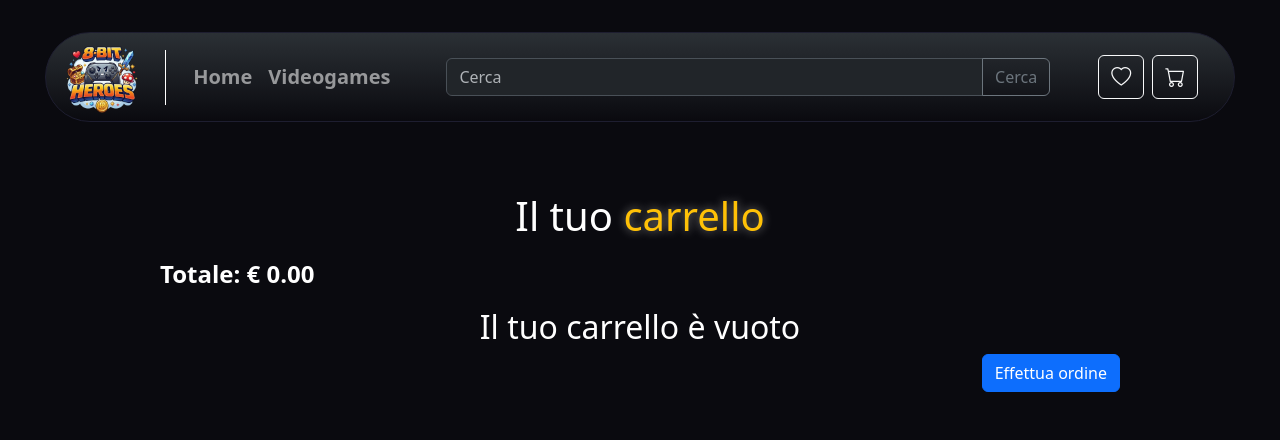
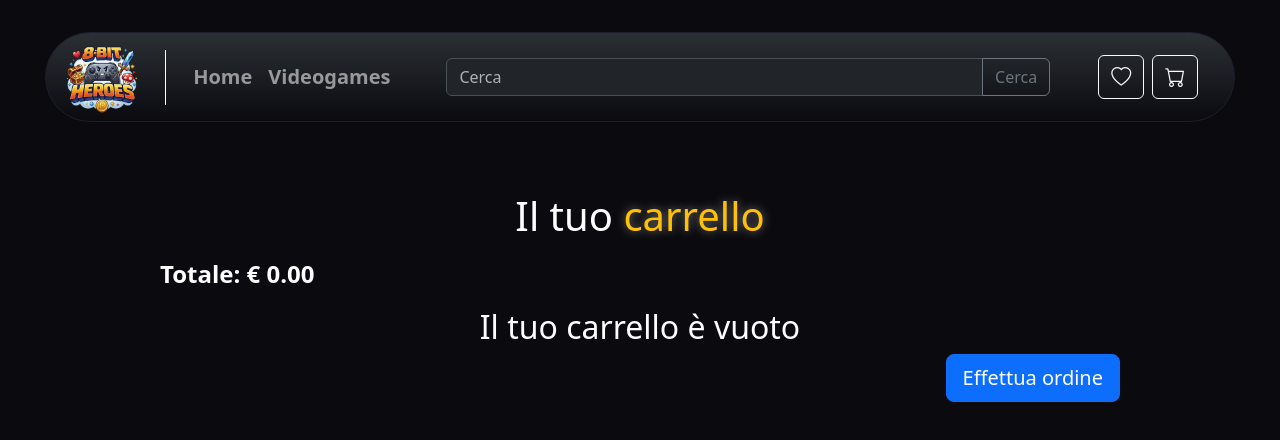
Before and after one commit to mattia-galasso/8_bit_heroes_frontend, a React (Vite) app: page /cart in a window 1280 px wide. Shown: the top 440 px of the page. Built offline with nearby package versions, Linux system fonts and the light colour scheme.

Commit message:
edit: size button to order

```diff
--- a/src/pages/Cart.jsx
+++ b/src/pages/Cart.jsx
@@ -91,7 +91,7 @@ export default function Cart() {
 
 
         <div className='d-flex justify-content-end mt-2'>
-          <button onClick={() => setOpenForm(true)} className='btn btn-primary'>Effettua ordine</button>
+          <button onClick={() => setOpenForm(true)} className='btn btn-primary btn-lg'>Effettua ordine</button>
         </div>
       </div>
 
```
